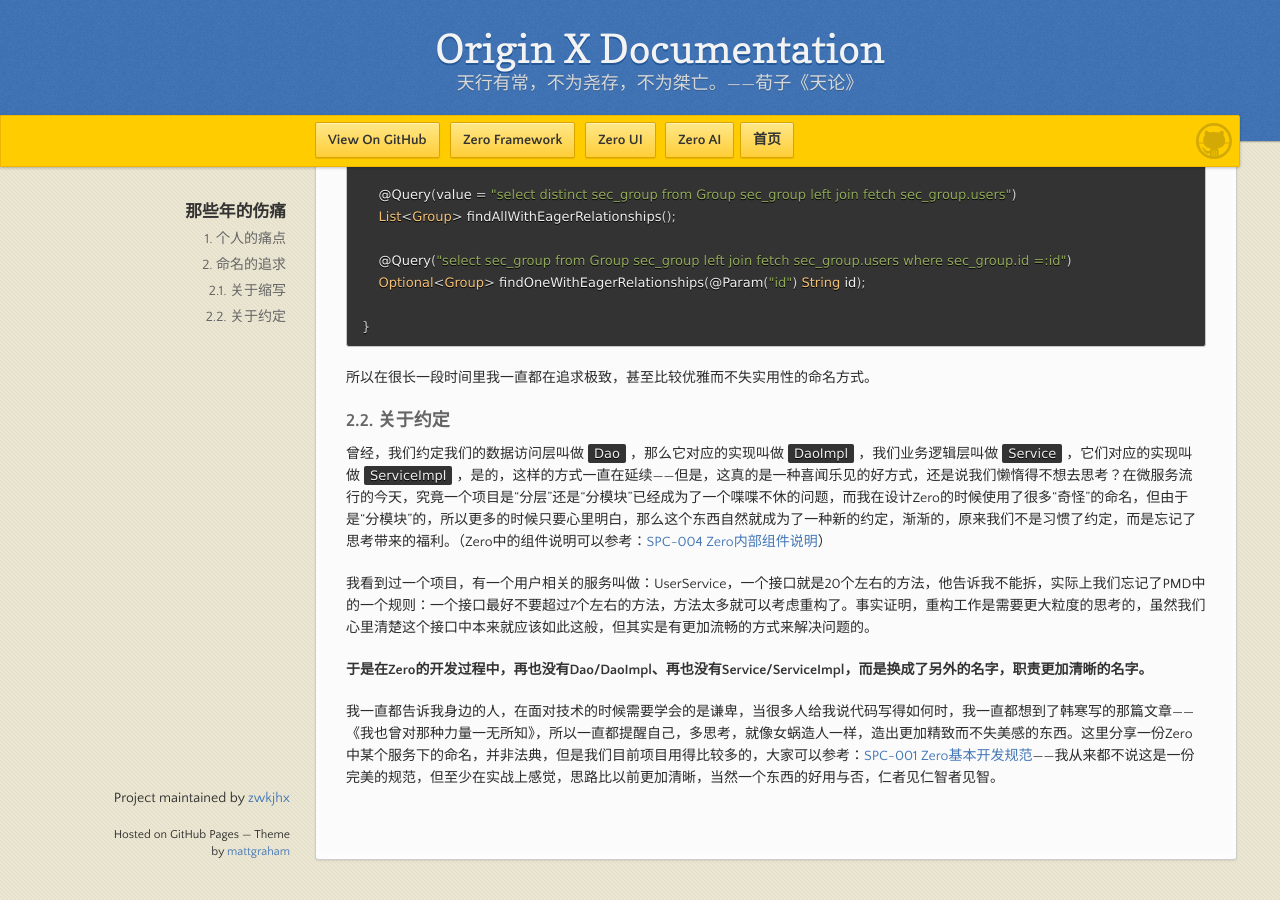
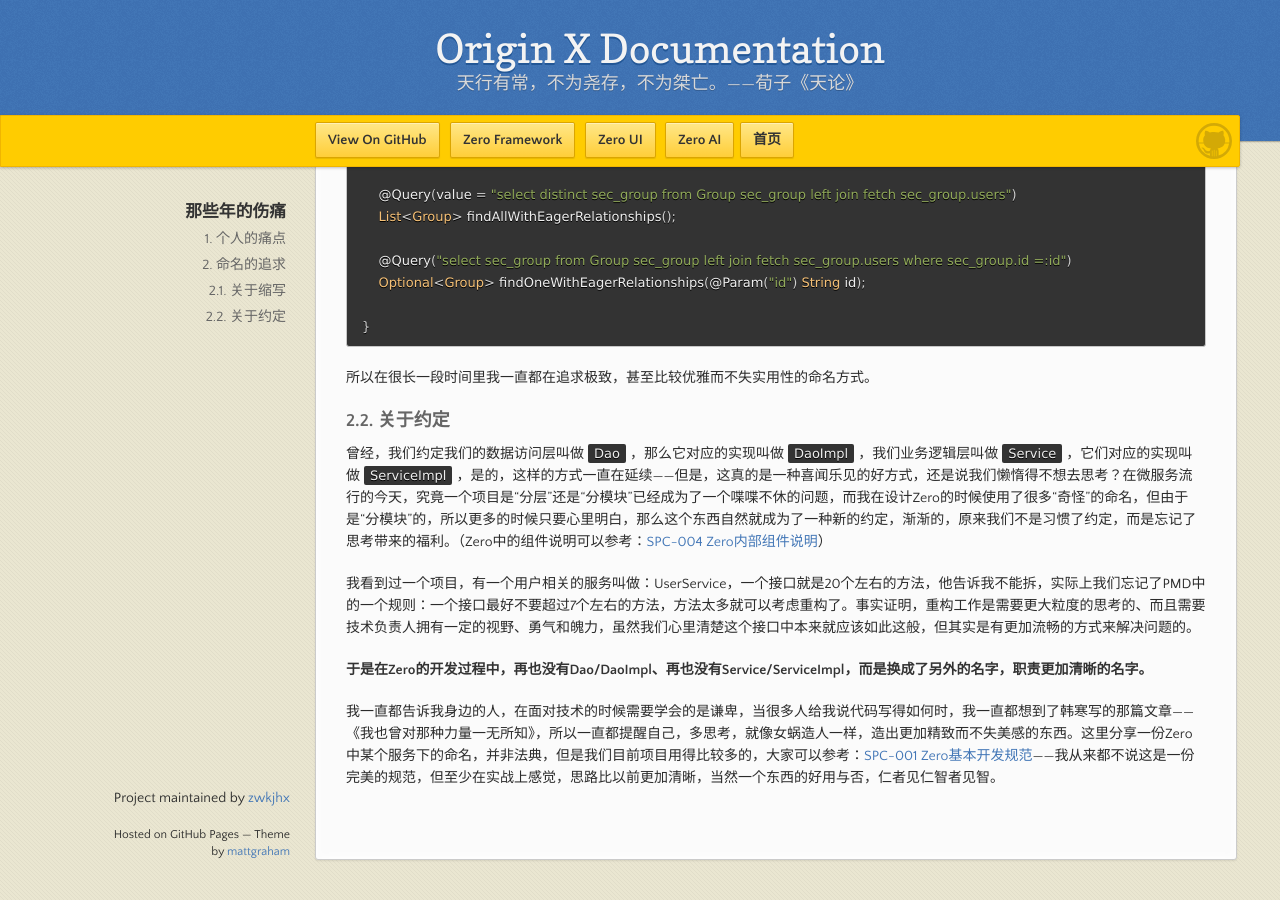
Before and after one commit to zwkjhx/ox-doc, a Jekyll site: the page built from utility-x/1-she-ji-li-nian/uxd-001-ling-ren-fan-suo-de-util.md, in a window 1280 px wide and 900 px high, scrolled down 734 px. Built offline with Jekyll 4.4.1, drawn with Linux system fonts in a browser that asks for light colours; our own code applies the rules of GitHub Pages for plain Markdown files.

Commit message:
Updates utility-x/1-she-ji-li-nian/uxd-001-ling-ren-fan-suo-de-util.md
Auto commit by GitBook Editor

```diff
--- a/utility-x/1-she-ji-li-nian/uxd-001-ling-ren-fan-suo-de-util.md
+++ b/utility-x/1-she-ji-li-nian/uxd-001-ling-ren-fan-suo-de-util.md
@@ -41,7 +41,7 @@
 
 曾经，我们约定我们的数据访问层叫做`Dao`，那么它对应的实现叫做`DaoImpl`，我们业务逻辑层叫做`Service`，它们对应的实现叫做`ServiceImpl`，是的，这样的方式一直在延续——但是，这真的是一种喜闻乐见的好方式，还是说我们懒惰得不想去思考？在微服务流行的今天，究竟一个项目是“分层”还是“分模块”已经成为了一个喋喋不休的问题，而我在设计Zero的时候使用了很多“奇怪”的命名，但由于是“分模块”的，所以更多的时候只要心里明白，那么这个东西自然就成为了一种新的约定，渐渐的，原来我们不是习惯了约定，而是忘记了思考带来的福利。（Zero中的组件说明可以参考：[SPC-004 Zero内部组件说明](/specification/1-zerogui-fan/spc-004-zeronei-bu-zu-jian-shuo-ming.html)）
 
-我看到过一个项目，有一个用户相关的服务叫做：UserService，一个接口就是20个左右的方法，他告诉我不能拆，实际上我们忘记了PMD中的一个规则：一个接口最好不要超过7个左右的方法，方法太多就可以考虑重构了。事实证明，重构工作是需要更大粒度的思考的，虽然我们心里清楚这个接口中本来就应该如此这般，但其实是有更加流畅的方式来解决问题的。
+我看到过一个项目，有一个用户相关的服务叫做：UserService，一个接口就是20个左右的方法，他告诉我不能拆，实际上我们忘记了PMD中的一个规则：一个接口最好不要超过7个左右的方法，方法太多就可以考虑重构了。事实证明，重构工作是需要更大粒度的思考的、而且需要技术负责人拥有一定的视野、勇气和魄力，虽然我们心里清楚这个接口中本来就应该如此这般，但其实是有更加流畅的方式来解决问题的。
 
 **于是在Zero的开发过程中，再也没有Dao/DaoImpl、再也没有Service/ServiceImpl，而是换成了另外的名字，职责更加清晰的名字。**
 
```
